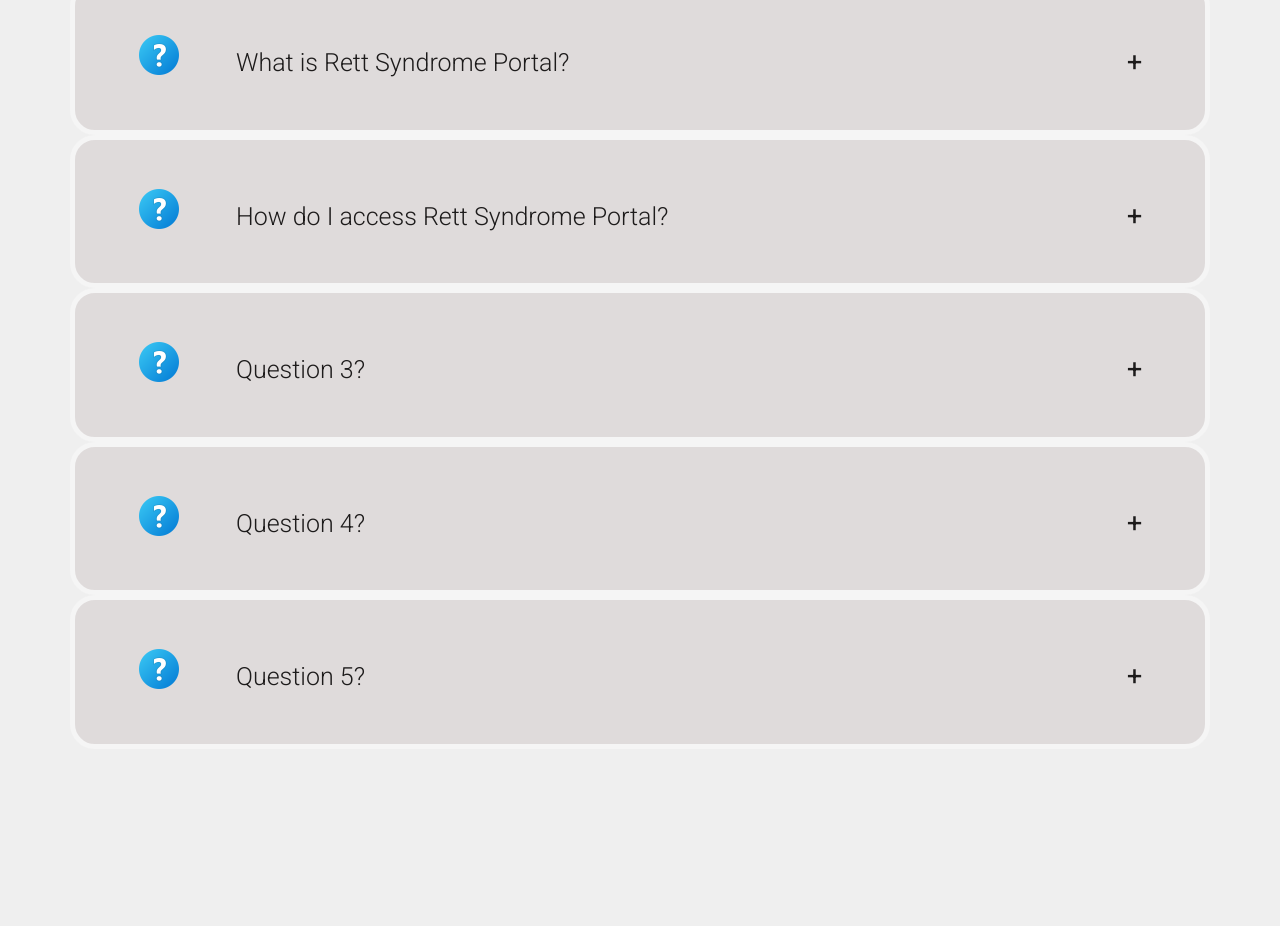
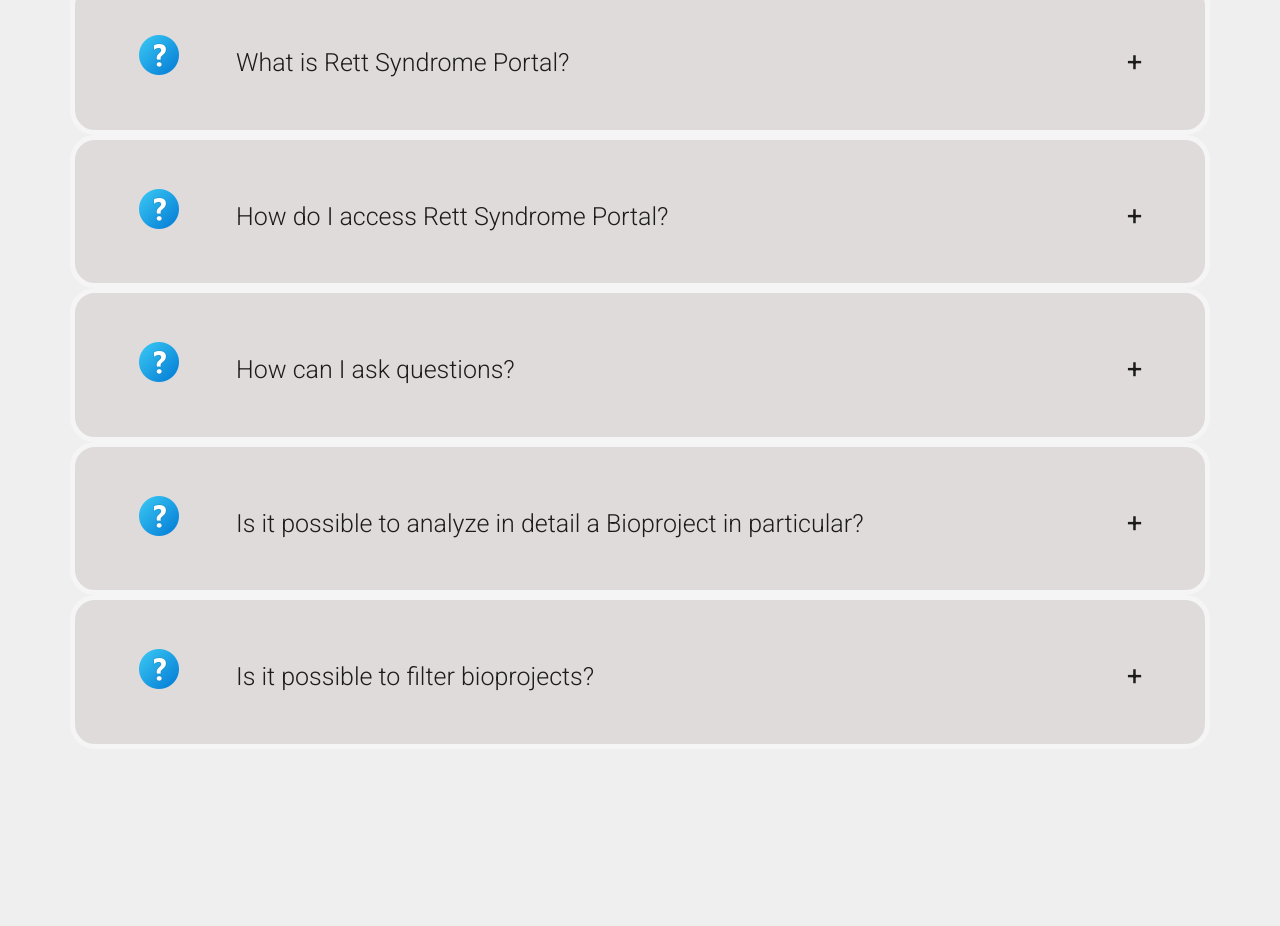
Before and after one commit to AlessiaCiarla/BC2023, a website: page Help/help.html in a window 1280 px wide. Shown: the part 525-1451 px from the top of the page. Drawn offline with nearby package versions, Linux system fonts and the light colour scheme.

Commit message:
sezione help terminata

```diff
--- a/Help/help.css
+++ b/Help/help.css
@@ -111,4 +111,5 @@
 
 p {
     margin-top: 1rem;
+    font-size: 20px;
 }
--- a/Help/help.html
+++ b/Help/help.html
@@ -13,7 +13,7 @@
 
     <link rel="stylesheet" href="/Help/help.css" />
 
-    <title>Help</title>
+    <title>Help - Rett Syndrome Portal</title>
 </head>
 
 <body>
@@ -39,10 +39,11 @@
                 <button class="collapsible">What is Rett Syndrome Portal?</button>
                 <div class="content">
                     <p>
-                        Lorem ipsum dolor sit amet, consectetur adipisicing elit, sed do
-                        eiusmod tempor incididunt ut labore et dolore magna aliqua. Ut
-                        enim ad minim veniam, quis nostrud exercitation ullamco laboris
-                        nisi ut aliquip ex ea commodo consequat.
+                        Rett Syndrome Portal is a free web server that offers a wide platform for the analysis and
+                        sharing of data related
+                        to Rett syndrome. This portal was created to provide centralized access to transcriptomic data
+                        from subjects with Rett
+                        syndrome, which has been collected from various human and mouse-based studies.
                     </p>
                 </div>
             </div>
@@ -57,10 +58,7 @@
                 <button class="collapsible">How do I access Rett Syndrome Portal?</button>
                 <div class="content">
                     <p>
-                        Lorem ipsum dolor sit amet, consectetur adipisicing elit, sed do
-                        eiusmod tempor incididunt ut labore et dolore magna aliqua. Ut
-                        enim ad minim veniam, quis nostrud exercitation ullamco laboris
-                        nisi ut aliquip ex ea commodo consequat.
+                        The access to Rett Synrome Portal is public and free.
                     </p>
                 </div>
             </div>
@@ -72,13 +70,10 @@
                 <img src="../img/punto_int.png" />
             </div>
             <div class="column" id="col_domanda">
-                <button class="collapsible">Question 3?</button>
+                <button class="collapsible">How can I ask questions?</button>
                 <div class="content">
                     <p>
-                        Lorem ipsum dolor sit amet, consectetur adipisicing elit, sed do
-                        eiusmod tempor incididunt ut labore et dolore magna aliqua. Ut
-                        enim ad minim veniam, quis nostrud exercitation ullamco laboris
-                        nisi ut aliquip ex ea commodo consequat.
+                        Please visit the <a href="../Contact  Us/contact-us.html">Contact Us</a> section.
                     </p>
                 </div>
             </div>
@@ -90,13 +85,14 @@
                 <img src="../img/punto_int.png" />
             </div>
             <div class="column" id="col_domanda">
-                <button class="collapsible">Question 4?</button>
+                <button class="collapsible">Is it possible to analyze in detail a Bioproject in particular?</button>
                 <div class="content">
                     <p>
-                        Lorem ipsum dolor sit amet, consectetur adipisicing elit, sed do
-                        eiusmod tempor incididunt ut labore et dolore magna aliqua. Ut
-                        enim ad minim veniam, quis nostrud exercitation ullamco laboris
-                        nisi ut aliquip ex ea commodo consequat.
+                        Yes, it is. In fact, from the Dataset section, from the Dataset Overview subsection you can
+                        download a
+                        Bioproject in particular and then from the Bioproject Details subsection you can upload it on
+                        the portal to view the data
+                        in a tabular view and the phenotypic information about it.
                     </p>
                 </div>
             </div>
@@ -108,13 +104,11 @@
                 <img src="../img/punto_int.png" />
             </div>
             <div class="column" id="col_domanda">
-                <button class="collapsible">Question 5?</button>
+                <button class="collapsible">Is it possible to filter bioprojects?</button>
                 <div class="content">
                     <p>
-                        Lorem ipsum dolor sit amet, consectetur adipisicing elit, sed do
-                        eiusmod tempor incididunt ut labore et dolore magna aliqua. Ut
-                        enim ad minim veniam, quis nostrud exercitation ullamco laboris
-                        nisi ut aliquip ex ea commodo consequat.
+                        Yes, it is. Bioprojects are filtered by the name of the bioproject, by DEGs, by gene,
+                        or by brain region.
                     </p>
                 </div>
             </div>
```
Also changed, not shown: Contact  Us/contact-us.html (+1 -1 lines), Dataset/Bioproject/Details/bioproject-detail.html (+1 -1 lines), Dataset/Bioproject/bioproject-table.css (+1 -7 lines), Dataset/Bioproject/bioproject-table.html (+2 -2 lines), Home/home.html (+1 -1 lines), Statistics/statistics.html (+1 -1 lines).
